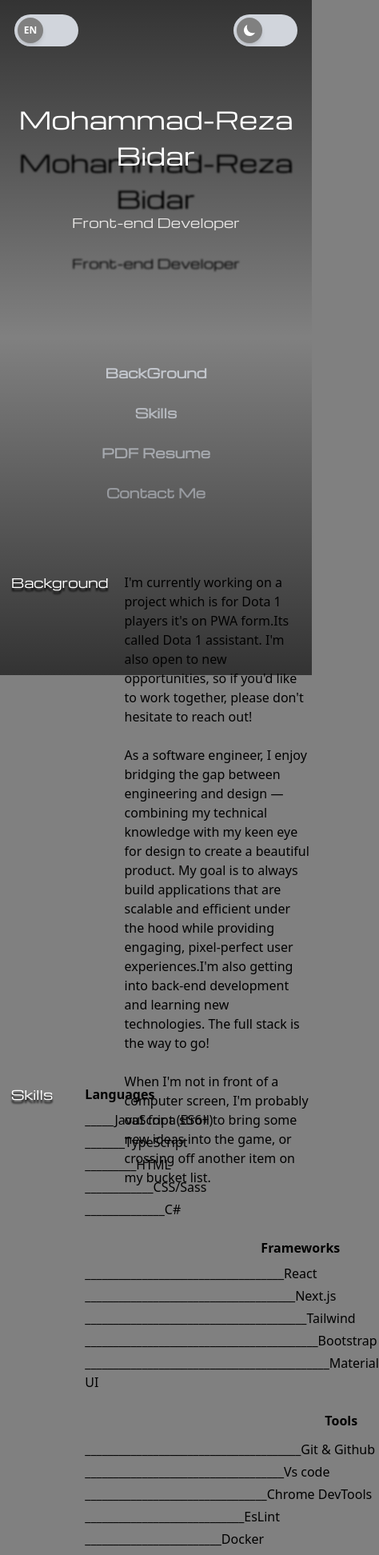
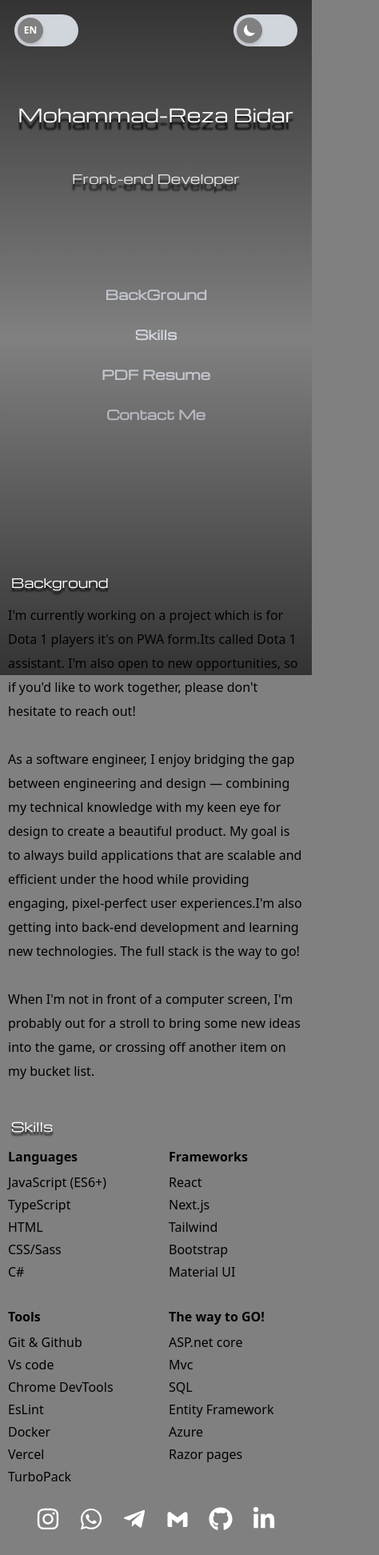
Before and after one commit to bidarMr97/portfolio, a Next.js app: page /English-Home in a window 390 px wide. Shown: the top 1944 px of the page at 80% size, 474 px wide, since content can reach past the window. Built offline with nearby package versions, Linux system fonts and the light colour scheme.

Commit message:
responsive-design

```diff
--- a/src/app/(english)/English-Home/page.tsx
+++ b/src/app/(english)/English-Home/page.tsx
@@ -10,17 +10,17 @@ export default function HomeEn() {
     <div>
 
       <div className="h-160 flex flex-col lg:flex lg:flex-col lg:justify-start lg:pt-22">
-        <div className="relative lg:text-center font-[Michroma] z-10 select-none">
-          <h1 className="dark:text-[red] text-white text-[30px] pt-[50px] text-center lg:text-white   lg:text-8xl ">Mohammad-Reza Bidar</h1>
-          <h2 className="lg:text-stone-200 text-stone-200 pt-[50px] text-center lg:text-3xl lg:pt-[100px] ">Front-end Developer</h2>
+        <div className="relative text-center font-[Michroma] z-10 select-none mt-[50px]">
+          <h1 className="dark:text-[red] sm:text-4xl text-white text-[23px]  text-center lg:text-white   lg:text-6xl xl:text-[70px]">Mohammad-Reza Bidar</h1>
+          <h2 className="text-stone-200 mt-[50px]  text-center lg:text-3xl  lg:pt-[100px] ">Front-end Developer</h2>
         </div>
 
-        <div className=" blur-[1px] mt-[-110px]  font-[Michroma] text-center lg:mt-[-210px] select-none lg:dark:mt-[-230px]">
-          <h1 className="lg:blur-[4px] lg:dark:text-[red] dark:mt-[-10px] lg:dark:mt-[0px] text-[30px] lg:text-8xl">Mohammad-Reza Bidar</h1>
-          <h2 className="lg:text-3xl lg:pt-[90px] lg:dark:pt-[100px] lg:blur-[2px]  pt-[47px]">Front-end Developer</h2>
+        <div className="select-none blur-[1px] mt-[-100px] font-[Michroma] text-center lg:mt-[-225px]  lg:dark:mt-[-244px] xl:mt-[-235px] xl:dark:mt-[-255px]">
+          <h1 className=" text-[23px]  sm:text-4xl lg:blur-[4px] lg:dark:text-[red] dark:mt-[-10px] lg:dark:mt-[0px]  lg:text-6xl xl:text-[70px]" >Mohammad-Reza Bidar</h1>
+          <h2 className="mt-[50px] sm:mt-[42px] lg:text-3xl lg:pt-[100px] lg:dark:pt-[100px] lg:blur-[2px]">Front-end Developer</h2>
         </div>
         <div className="dark:hidden absolute inset-0 lg:w-full w-full h-full bg-gradient-to-b from-black via-transparent to-black opacity-60 pointer-events-none z-0" />
-        <div className="lg:flex grid-row text-center text-gray-300 leading-[50px] lg:justify-center  gap-x-5 lg:gap-x-20  mt-[100px] lg:text-[25px] font-[michroma] font-bold dark:text-[white] ">
+        <div className="lg:flex grid-row text-center text-gray-300 leading-[50px] lg:justify-center  gap-x-5 lg:gap-x-10  mt-[100px] lg:text-[25px] font-[michroma] font-bold dark:text-[white] ">
           <a href="#background">BackGround</a><br />
           <a href="#skills">Skills</a><br />
           <a href="/resume/bidar.pdf" download>PDF Resume</a><br />
@@ -32,11 +32,11 @@ export default function HomeEn() {
 
 
 
-      <div id="background" className="select-none lg:h-80 h-160 scroll-mt-[100px]">
+      <div id="background" className="select-none  h-170 lg:h-80  scroll-mt-[100px] sm:h-120 md:h-120 ">
         <BackGround />
       </div>
 
-      <div id="skills" className="select-none lg:h-70 h-220 scroll-mt-[100px]">
+      <div id="skills" className="select-none  lg:h-70  scroll-mt-[100px] lg:ml-[90px]">
         <Skills />
       </div>
 
--- a/src/app/(english)/layout.tsx
+++ b/src/app/(english)/layout.tsx
@@ -20,7 +20,7 @@ export default function RootLayout({ children, }: Readonly<{ children: React.Rea
           {children}
         </main>
         <footer id="footer" className="p-4 text-white text-center">
-          <div className="flex justify-center gap-6 social-links">
+          <div className="flex text-[30px] justify-center gap-6 social-links">
             <SocialLinks />
           </div>
         </footer>
--- a/src/app/globals.css
+++ b/src/app/globals.css
@@ -65,11 +65,3 @@
 }
 
 @custom-variant dark (&:where(.dark, .dark *));
-
-
-html[lang="fa"] .social-links {
-  font-size: 16px;
-}
-html[lang="en"] .social-links {
-  font-size: 32px;
-}
--- a/src/components/En-Components/BackGround/page.tsx
+++ b/src/components/En-Components/BackGround/page.tsx
@@ -1,7 +1,7 @@
 export default function BackGround() {
     return (
-        <div className="flex justify-center gap-x-5 lg:mt-[100px]">
-            <div>
+        <div className="lg:flex lg:justify-center lg:gap-x-5 lg:mt-[100px]">
+            <div className="lg:mt-[10px]">
                 <h1 className="font-[michroma]  text-[white] relative z-10 select-none dark:text-[red]">
                    &nbsp;&nbsp;&nbsp;Background
                 </h1>
@@ -9,7 +9,7 @@ export default function BackGround() {
                    &nbsp;&nbsp;&nbsp;Background
                 </h1>
             </div>
-            <div className="w-[700px] h-[100px] dark:text-[white]">
+            <div className=" p-[10px] leading-[30px] dark:text-[white] md:text-left md:ml-[10px] lg:w-[700px] lg:h-[100px] lg:ml-[0px]">
                 <p>
                     I&apos;m currently working on a project which is for Dota 1 players it&apos;s on PWA form.Its called Dota 1 assistant. I&apos;m also open to new opportunities, so if you&apos;d like to work together, please don&apos;t hesitate to reach out!
                     <br /><br />
--- a/src/components/En-Components/EN-Skills/page.tsx
+++ b/src/components/En-Components/EN-Skills/page.tsx
@@ -1,7 +1,7 @@
 export default function Skills() {
     return (
-        <div className="lg:flex flex lg:justify-center lg:ml-[150px] gap-x-10 lg:mt-[100px]">
-            <div>
+        <div className="flex flex-col   md:flex-col  md:gap-4 md:mb-8 lg:flex-row lg:justify-center lg:gap-x-10 lg:mt-[100px]">
+            <div className="sm:text-center md:text-left ">
                 <h1 className=" font-[michroma] text-[white] relative z-10 select-none dark:text-[red]">
                       &nbsp;&nbsp;&nbsp;Skills
                 </h1>
@@ -9,59 +9,56 @@ export default function Skills() {
                     &nbsp;&nbsp;&nbsp;Skills
                 </h1>
             </div>
-            <div className="lg:w-[800px] lg:mt-[4px] dark:text-[white]">
-                <div>
-                    <div className=" lg:grid lg:grid-cols-4 lg:gap-4 lg:text-sm">
+            <div className="lg:w-[800px] lg:mt-[4px] dark:text-[white] p-[10px] md:p-[0px] w-full">
+
+                    <div className=" grid grid-cols-2 gap-8 sm:text-center md:grid md:grid-cols-4 md:text-left md:ml-[25px] lg:grid lg:grid-cols-4 lg:gap-4 lg:text-sm">
 
                         <div>
                             <h1 className="font-semibold mb-2">Languages</h1>
                             <ul className="space-y-1">
-                                <li><span className="lg:hidden">_____</span>JavaScript (ES6+)</li>
-                                <li><span className="lg:hidden">_______</span>TypeScript</li>
-                                <li><span className="lg:hidden">_________</span>HTML</li>
-                                <li><span className="lg:hidden">____________</span>CSS/Sass</li>
-                                <li><span className="lg:hidden">______________</span>C#</li>
+                                <li>JavaScript (ES6+)</li>
+                                <li>TypeScript</li>
+                                <li>HTML</li>
+                                <li>CSS/Sass</li>
+                                <li>C#</li>
 
                             </ul>
                         </div>
-                        <br className="lg:hidden"/>
                         <div>
-                            <h2 className="lg:ml-[-1px] ml-[220px] font-semibold lg:mb-2 mb-2">Frameworks</h2>
+                            <h2 className=" font-semibold mb-2 ">Frameworks</h2>
                             <ul className="space-y-1">
-                                <li><span className="lg:hidden">___________________________________</span>React</li>
-                                <li><span className="lg:hidden">_____________________________________</span>Next.js</li>
-                                <li><span className="lg:hidden">_______________________________________</span>Tailwind</li>
-                                <li><span className="lg:hidden">_________________________________________</span>Bootstrap</li>
-                                <li><span className="lg:hidden">___________________________________________</span>Material UI</li>
+                                <li>React</li>
+                                <li>Next.js</li>
+                                <li>Tailwind</li>
+                                <li>Bootstrap</li>
+                                <li>Material UI</li>
 
                             </ul>
                         </div>
-                        <br className="lg:hidden"/>
                         <div>
-                            <h2 className="lg:ml-[-1px] ml-[300px] font-semibold mb-3">Tools</h2>
+                            <h2 className="  font-semibold mb-2">Tools</h2>
                             <ul className="space-y-1">
-                                <li><span className="lg:hidden">______________________________________</span>Git & Github</li>
-                                <li><span className="lg:hidden">___________________________________</span>Vs code</li>
-                                <li><span className="lg:hidden">________________________________</span>Chrome DevTools</li>
-                                <li><span className="lg:hidden">____________________________</span>EsLint</li>
-                                <li><span className="lg:hidden">________________________</span>Docker</li>
-                                <li><span className="lg:hidden">______________________</span>Vercel</li>
-                                <li><span className="lg:hidden">____________</span>TurboPack</li>
+                                <li>Git & Github</li>
+                                <li>Vs code</li>
+                                <li>Chrome DevTools</li>
+                                <li>EsLint</li>
+                                <li>Docker</li>
+                                <li>Vercel</li>
+                                <li>TurboPack</li>
                             </ul>
                         </div>
-                        <br className="lg:hidden"/>
                         <div>
                             <h2 className="font-semibold mb-2">The way to GO!</h2>
                             <ul className="space-y-1">
-                                <li><span className="lg:hidden">___</span>ASP.net core</li>
-                                <li><span className="lg:hidden">_____</span>Mvc</li>
-                                <li><span className="lg:hidden">______</span>SQL</li>
-                                <li><span className="lg:hidden">________</span>Entity Framework</li>
-                                <li><span className="lg:hidden">___________</span>Azure</li>
-                                <li><span className="lg:hidden">_____________</span>Razor pages</li>
+                                <li>ASP.net core</li>
+                                <li>Mvc</li>
+                                <li>SQL</li>
+                                <li>Entity Framework</li>
+                                <li>Azure</li>
+                                <li>Razor pages</li>
                             </ul>
                         </div>
-                    </div>
+
 
                 </div>
             </div>
--- a/src/components/Fa-Components/NavHighlighter/page.tsx
+++ b/src/components/Fa-Components/NavHighlighter/page.tsx
@@ -43,8 +43,8 @@ export default function NavHighlighter({ sectionIds }: NavHighlighterProps) {
             hover:text-[#0888fe]
             ${
               active === id
-                ? "text-[#0888fe] text-[24px]"
-                : "text-gray-700"
+                ? "lg:text-[#0888fe] lg:text-[24px]"
+                : "lg:text-gray-700"
             }
             after:content-[''] after:absolute after:right-0 after:-bottom-1
             after:h-[2px] after:bg-[#0888fe] after:transition-all after:duration-300`}
```
Also changed, not shown: src/app/(Farsi)/Farsi-Home/page.tsx (+41 -26 lines), src/components/Fa-Components/About Me/page.tsx (+5 -5 lines), src/components/Fa-Components/Contact Me/page.tsx (+18 -9 lines), src/components/Fa-Components/Fa-Skills/page.tsx (+3 -58 lines), src/components/Fa-Components/Projects/page.tsx (+9 -8 lines).
